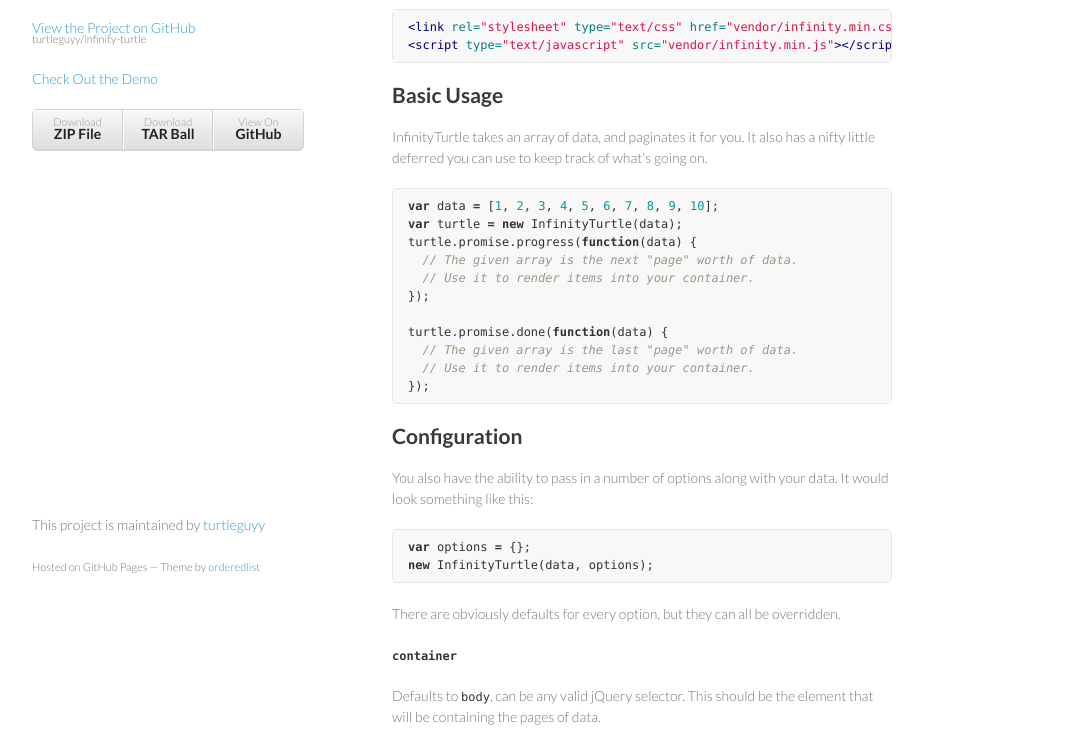
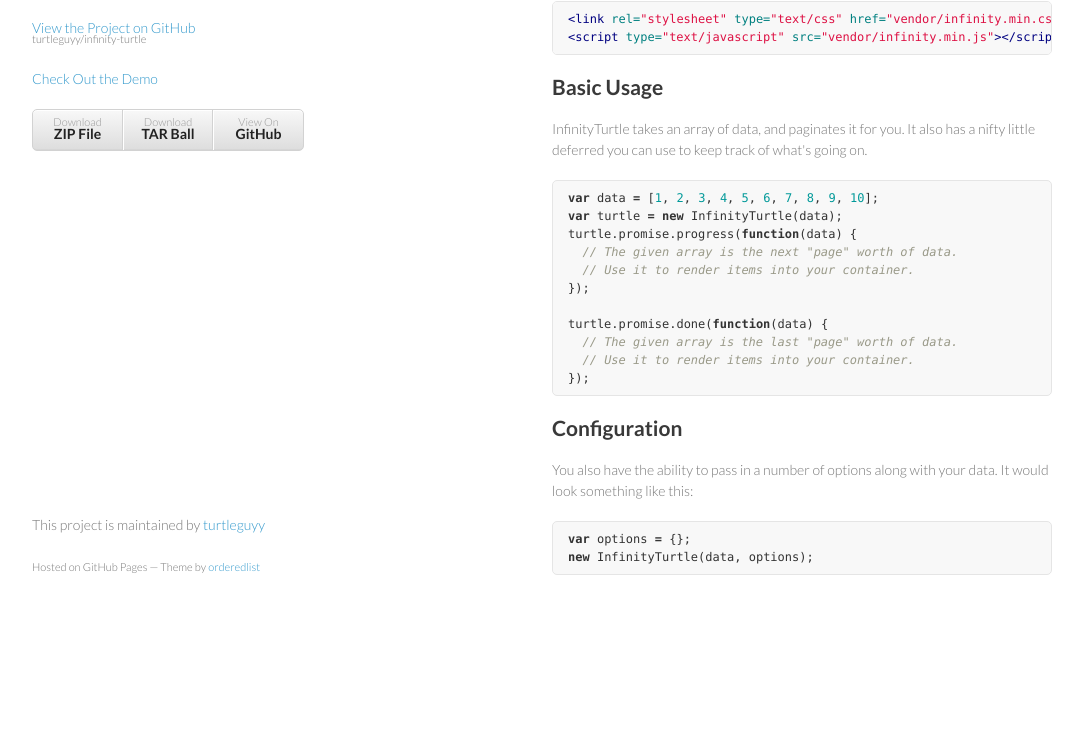
Before and after one commit to Turtleguyy/infinity-turtle, a plain HTML site: page index.html in a window 1280 px wide. Shown: the part 154-890 px from the top of the page, without its empty margins (178-1261 px from the left). After the commit the page ends 800 px from the top, so only its background shows below. Drawn offline with Linux system fonts and the light colour scheme.

Commit message:
Tweaking section styles at full width

```diff
--- a/stylesheets/styles.css
+++ b/stylesheets/styles.css
@@ -160,9 +160,13 @@ header ul a strong {
 }
 
 section {
+  top: 50px;
+  right: 50px;
+  bottom: 50px;
+  position: absolute;
   width:500px;
-  float:right;
   padding-bottom:50px;
+  overflow: auto;
 }
 
 small {
@@ -185,7 +189,6 @@ footer {
 
 .petition {
   margin-bottom: 20px;
-  padding-bottom: 20px;
   border-bottom: 1px solid #e5e5e5;
 }
 
```
